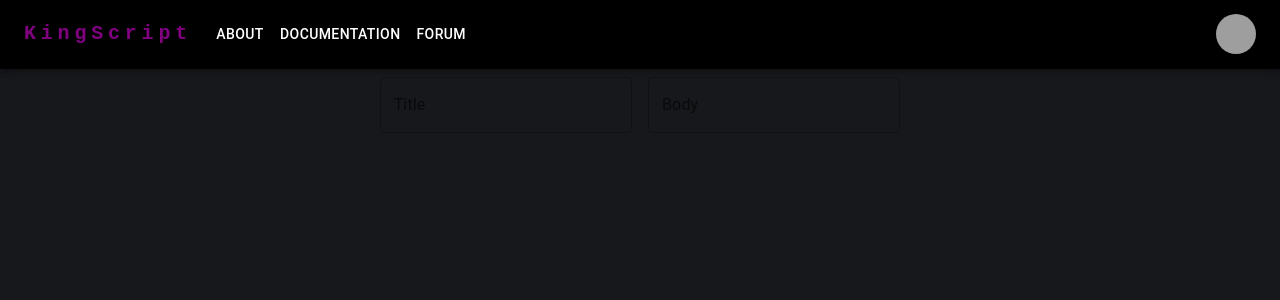
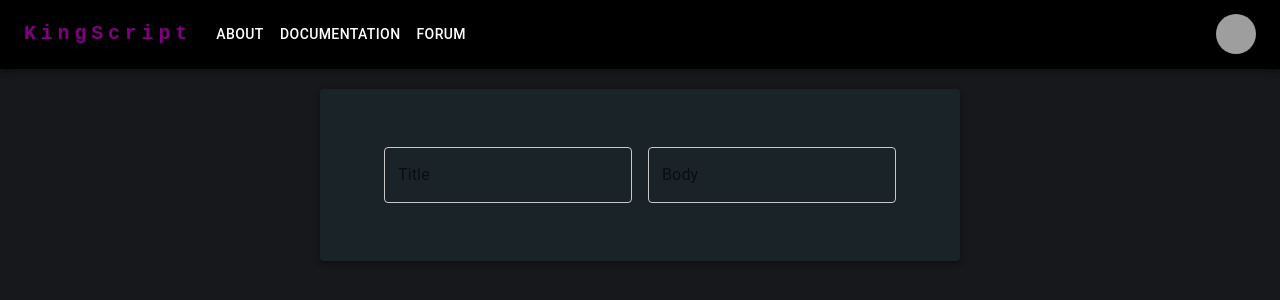
Before and after one commit to NoahSpencerCode/KingScriptDocumentation, a React (Create React App) app in the folder kingscriptfrontend/: page / in a window 1280 px wide. Shown: the top 300 px of the page. Built offline with nearby package versions, Linux system fonts and the light colour scheme; grey boxes are pictures that could not be loaded.

Commit message:
styling form

```diff
--- a/kingscriptfrontend/src/components/Addition.js
+++ b/kingscriptfrontend/src/components/Addition.js
@@ -1,20 +1,56 @@
 import * as React from 'react';
 import Box from '@mui/material/Box';
 import TextField from '@mui/material/TextField';
+import { Container, Paper } from '@mui/material';
+import { styled } from '@mui/material/styles';
+
+
 
 export default function Addition() {
+
+    const CssTextField = styled(TextField)({
+        '& label.Mui-focused': {
+          color: 'purple',
+          textColor: 'white'
+        },
+        '& .MuiInput-underline:after': {
+          borderBottomColor: 'purple',
+        },
+        '& .MuiOutlinedInput-root': {
+          '& fieldset': {
+            borderColor: 'rgb(200,200,200)',
+            textColor: 'white',
+
+          },
+          '&:hover fieldset': {
+            borderColor: 'purple',
+          },
+          '&.Mui-focused fieldset': {
+            borderColor: 'purple',
+          },
+        },
+      });
+
+
+    const paperStyle={padding: '50px 20px', width: 600, margin: '20px auto', backgroundColor: 'rgb(26, 35, 40)'}
+
   return (
+    <Container>
+        <Paper elevation={3} style={paperStyle}>
         <Box
             component="form"
             sx={{
-        '& > :not(style)': { m: 1, width: '25ch' },
+                '& > :not(style)': { m: 1},
             }}
             noValidate
             autoComplete="off"
         >
-      <TextField id="outlined-basic" label="Title" variant="outlined" />
-      <TextField id="outlined-basic" label="Body" variant="outlined" />
+            <CssTextField id="outlined-basic" label="Title" variant="outlined" />
+
+            <CssTextField id="outlined-basic" label="Body" variant="outlined" />
 
         </Box>
+        </Paper>
+    </Container>
   );
 }
```
Also changed, not shown: kingscriptfrontend/src/App.css (line endings or trailing spaces). Lines whose indentation alone changed are shown as unchanged.
